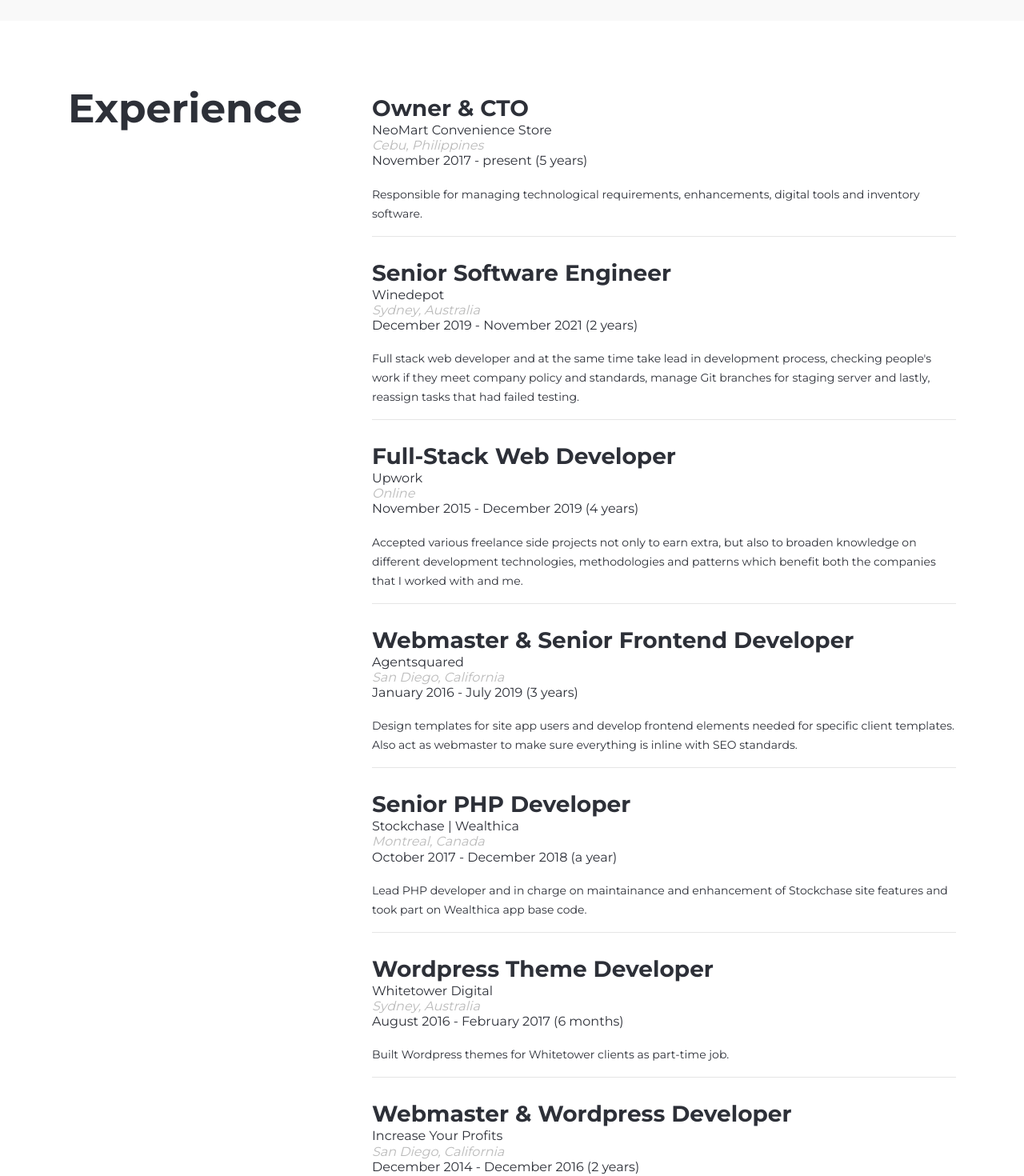
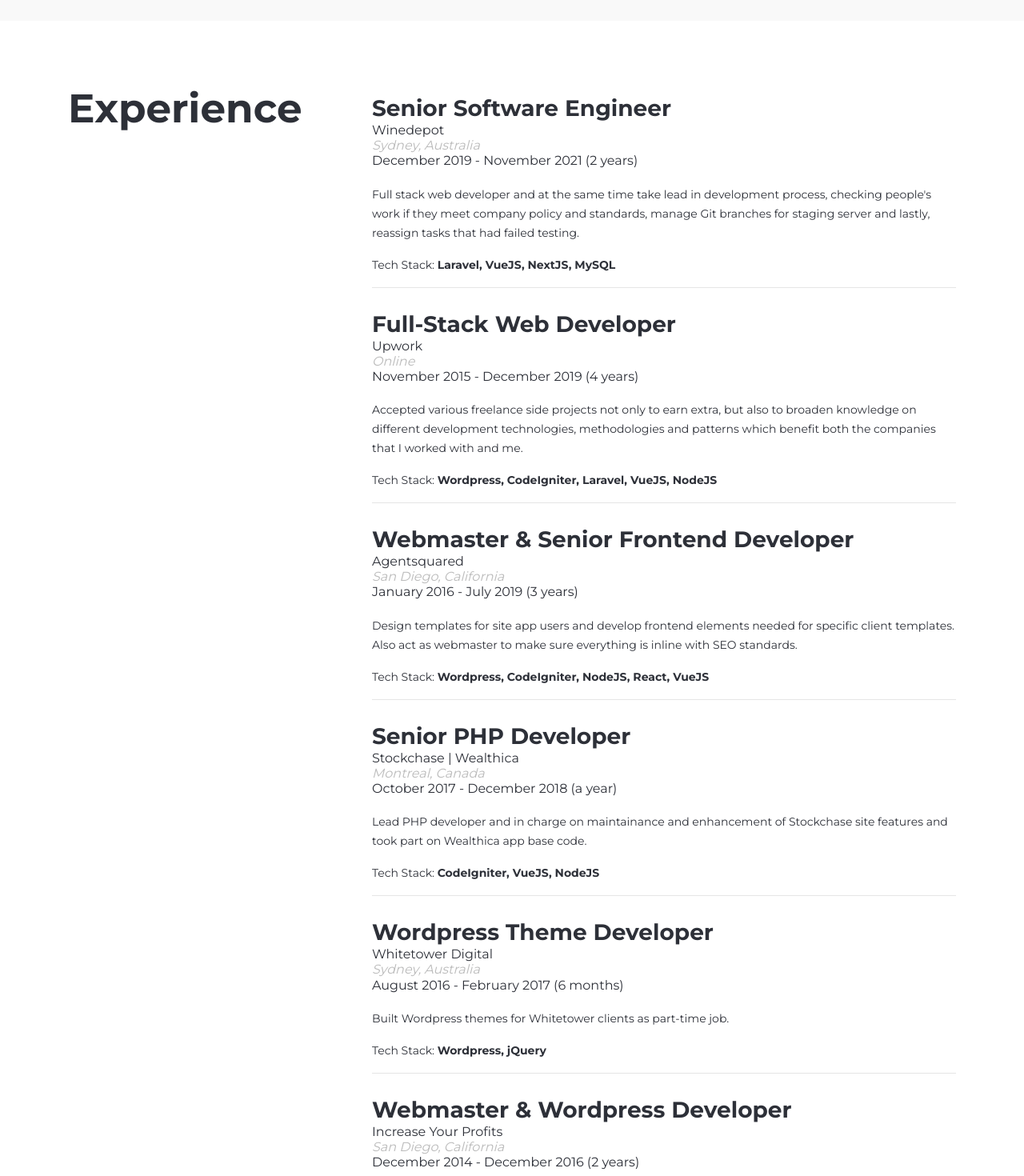
Before and after one commit to bugsworld85/cv, a Nuxt app: page / in a window 1280 px wide. Shown: the part 3000-4470 px from the top of the page at 80% size. Built offline with nearby package versions, Linux system fonts and the light colour scheme.

Commit message:
added experience

```diff
--- a/components/Experience.vue
+++ b/components/Experience.vue
@@ -17,6 +17,9 @@
             </h5>
             <p>
                 {{ experience.description }}
+            </p>
+            <p v-if="experience.stack">
+                Tech Stack: <strong>{{ experience.stack }}</strong>
             </p>
         </div>
         <hr v-if="showDivider" />
--- a/components/ExperienceSection.vue
+++ b/components/ExperienceSection.vue
@@ -31,16 +31,17 @@ export default {
     data() {
         return {
             experiences: [
-                {
-                    logo: null,
-                    title: "Owner & CTO",
-                    company: "NeoMart Convenience Store",
-                    from: "2017-11",
-                    to: "present",
-                    description:
-                        "Responsible for managing technological requirements, enhancements, digital tools and inventory software.",
-                    address: "Cebu, Philippines",
-                },
+                // {
+                //     logo: null,
+                //     title: "Owner & CTO",
+                //     company: "NeoMart Convenience Store",
+                //     from: "2017-11",
+                //     to: "present",
+                //     description:
+                //         "Responsible for managing technological requirements, enhancements, digital tools and inventory software.",
+                //     address: "Cebu, Philippines",
+                //     stack: "Laravel, VueJS, NuxtJS, AdonisJS, MySQL, Postgres",
+                // },
                 {
                     logo: null,
                     title: "Senior Software Engineer",
@@ -50,6 +51,7 @@ export default {
                     description:
                         "Full stack web developer and at the same time take lead in development process, checking people's work if they meet company policy and standards, manage Git branches for staging server and lastly, reassign tasks that had failed testing.",
                     address: "Sydney, Australia",
+                    stack: "Laravel, VueJS, NextJS, MySQL",
                 },
                 {
                     logo: null,
@@ -60,6 +62,7 @@ export default {
                     description:
                         "Accepted various freelance side projects not only to earn extra, but also to broaden knowledge on different development technologies, methodologies and patterns which benefit both the companies that I worked with and me.",
                     address: "Online",
+                    stack: "Wordpress, CodeIgniter, Laravel, VueJS, NodeJS",
                 },
                 {
                     logo: null,
@@ -70,6 +73,7 @@ export default {
                     description:
                         "Design templates for site app users and develop frontend elements needed for specific client templates. Also act as webmaster to make sure everything is inline with SEO standards.",
                     address: "San Diego, California",
+                    stack: "Wordpress, CodeIgniter, NodeJS, React, VueJS",
                 },
                 {
                     logo: null,
@@ -80,6 +84,7 @@ export default {
                     description:
                         "Lead PHP developer and in charge on maintainance and enhancement of Stockchase site features and took part on Wealthica app base code.",
                     address: "Montreal, Canada",
+                    stack: "CodeIgniter, VueJS, NodeJS",
                 },
                 {
                     logo: null,
@@ -90,6 +95,7 @@ export default {
                     description:
                         "Built Wordpress themes for Whitetower clients as part-time job.",
                     address: "Sydney, Australia",
+                    stack: "Wordpress, jQuery",
                 },
                 {
                     logo: null,
@@ -100,6 +106,7 @@ export default {
                     description:
                         "Lead web designer and developer. Built Wordpress plugins and developed themes for IYP clients. Also took charge of maintaining client websites and improve SEO rankings by optimizing sites to full SEO standards including implementation of OpenGrab metas.",
                     address: "San Diego, California",
+                    stack: "Wordpress, jQuery",
                 },
                 {
                     logo: null,
@@ -110,6 +117,7 @@ export default {
                     description:
                         "Built Wordpress plugin extensions for an event manager plugin.",
                     address: "Spain",
+                    stack: "Wordpress, jQuery",
                 },
                 {
                     logo: null,
```
